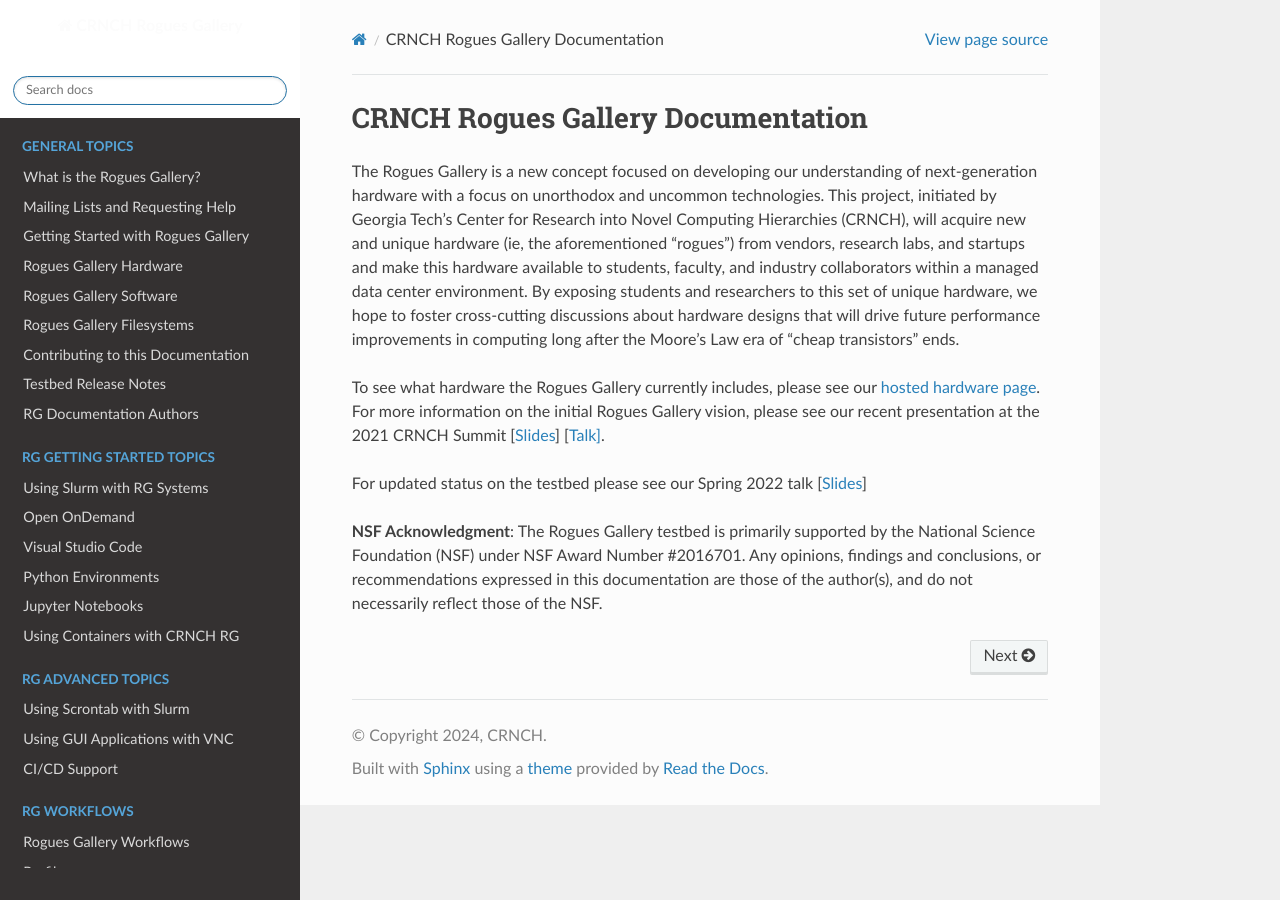
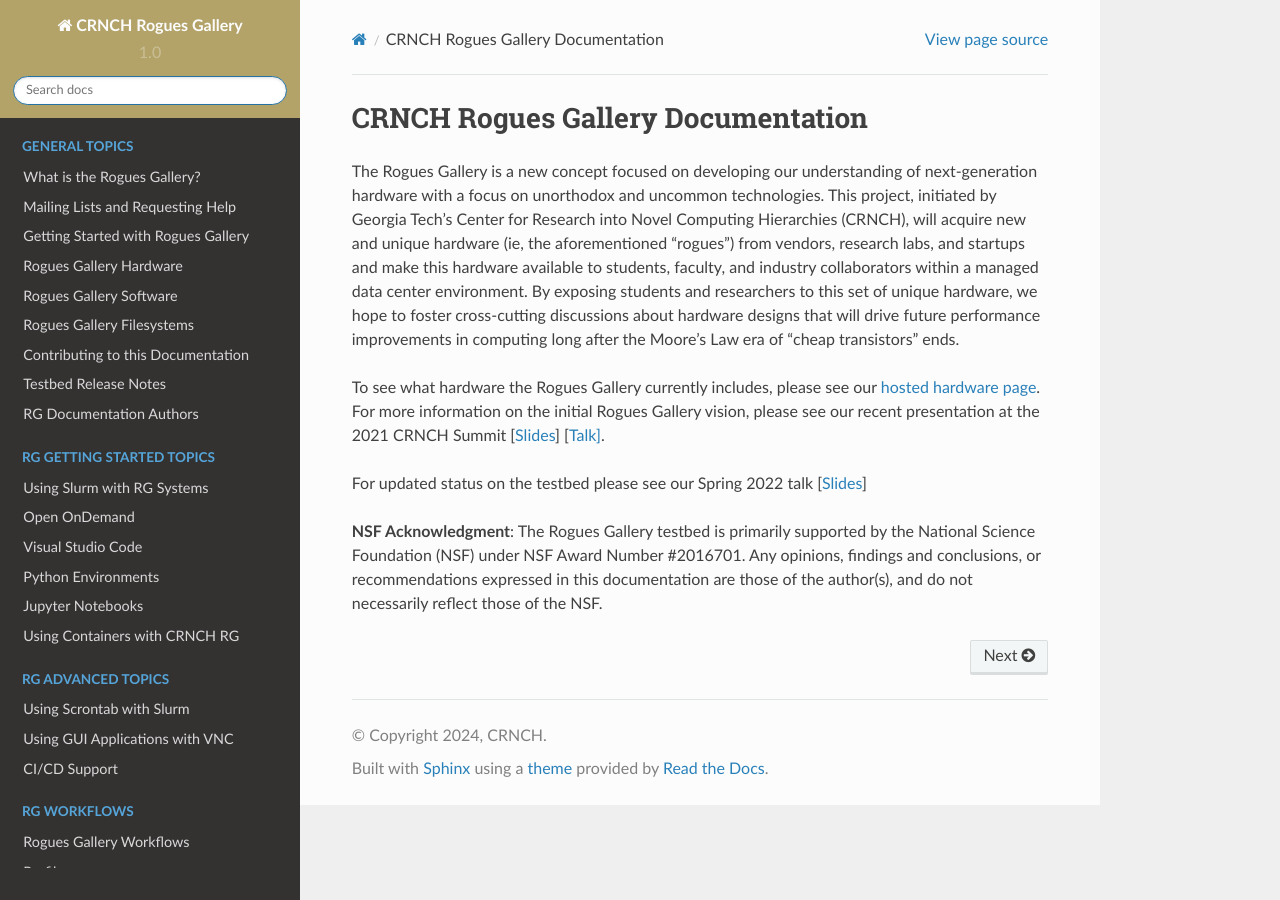
Before and after one commit to gt-crnch-rg/read-the-docs, a Sphinx documentation site: the page built from docs/index.rst, in a window 1280 px wide. Built offline with Sphinx 7.4.7 and the Read the Docs theme 2.0.0, drawn with Linux system fonts in a browser that asks for light colours; pages that are not in the unit, such as notebooks, are missing from menus.

Commit message:
Update conf.py

```diff
--- a/docs/conf.py
+++ b/docs/conf.py
@@ -109,7 +109,7 @@ html_theme_options = {
     'prev_next_buttons_location': 'bottom',
     'style_external_links': False,
     'vcs_pageview_mode': '',
-    'style_nav_header_background': 'white',
+    'style_nav_header_background': '#B3A369',
     # Toc options
     'collapse_navigation': True,
     'sticky_navigation': True,
```
